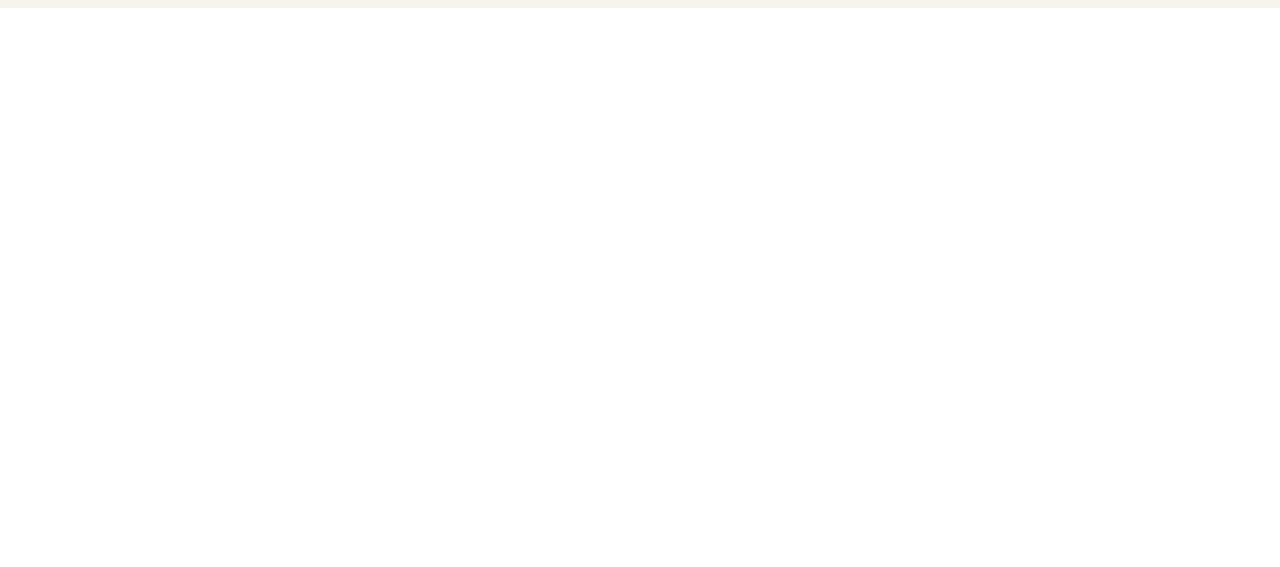
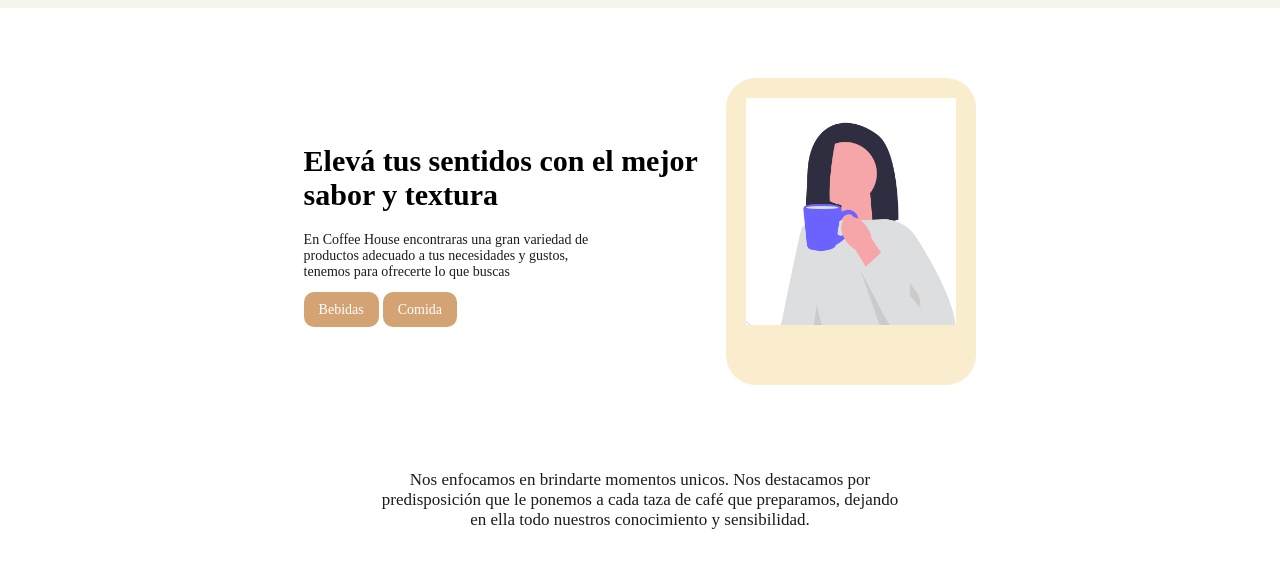
Before and after one commit to KeilaDiaz/proyecto-lading-page, a plain HTML site: page index.html in a window 1280 px wide. Shown: the part 57-624 px from the top of the page. Drawn offline with Linux system fonts and the light colour scheme.

Commit message:
add: info section

```diff
--- a/index.html
+++ b/index.html
@@ -4,9 +4,9 @@
     <meta charset="UTF-8">
     <meta name="viewport" content="width=device-width, initial-scale=1.0">
     <title>Document</title>
+    <link rel="stylesheet" href="./style.css">
 </head>
 <body>
-    <link rel="stylesheet" href="./style.css">
     <header>
         <img src="./imagenes/logo_200x200.png" alt="logo cafe" class="Logo">
         <nav class="navbar">
@@ -17,9 +17,37 @@
                 <li><a href="#">Infusiones & Tés</a></li>
                 <li><a href="#">Contacto</a></li>
             </ul>
-
             <img src="./imagenes/shopping-cart.svg" alt="Carrito" class="cart-icon"/>
         </nav>
     </header>
+    <main>
+        <!-- Hero / Portada -->
+         <section id="hero">
+            <div class="hero-info">
+                <!-- Top -->
+                 <h1>Elevá tus sentidos con el mejor sabor y textura</h1>
+                 <p>En Coffee House encontraras una gran variedad de productos adecuado a tus
+                    necesidades y gustos, tenemos para ofrecerte lo que buscas
+                 </p>
+                 <div>
+                 <a href="#">Bebidas</a>
+                 <a href="#">Comida</a>
+                 </div>
+            </div>
+            <div class="hero-card">
+            <img src="./imagenes/undraw_Coffee_Time_e8cw.png" alt="">
+            <div class="hero-card-info"></div>
+            <div class="hero-card-top"></div>
+            </div>
+         </section>
+         <section id="text">
+            <div class="hero-text">
+                <p>Nos enfocamos en brindarte momentos unicos.
+                    Nos destacamos por predisposición que le ponemos a cada taza
+                    de café que preparamos, dejando en ella todo nuestros
+                    conocimiento y sensibilidad.</p>
+            </div>
+         </section>
+    </main>
 </body>
 </html>
--- a/style.css
+++ b/style.css
@@ -1,3 +1,9 @@
+/* variable */
+:root {
+    --background: white;
+    --primary: #d4a373;
+    --secondary: #faedcd;
+}
 * {
     margin: 0;
     padding: 0;
@@ -38,3 +44,71 @@ header {
     color: var(--text-black);
     font-size: 14px;
 }
+
+/* Main */
+body {
+    background: var(--background);
+}
+main {
+    display: flex;
+    flex-direction: column;
+    align-items: center;
+    justify-content: center;
+    background: var(--background);
+}
+
+#hero {
+    max-width: 1200px;
+    display: flex;
+    justify-content: center;
+    align-items: center;
+    padding: 70px 0;
+}
+
+.hero-info {
+    display: flex;
+    flex-direction: column;
+    align-items: flex-start;
+    gap: 20px;
+    width: 50%;
+}
+
+.hero-info h1 {
+    font-size: 30px;
+    font-weight: bold;
+    color: black;
+}
+
+.hero-info p {
+    font-size: 14px;
+    width: 300px;
+    color: rgb(27, 27, 27);
+}
+
+.hero-info a {
+    background: var(--primary);
+    color: white;
+    border-radius: 10px;
+    padding: 10px 15px;
+    font-size: 14px;
+
+}
+.hero-card {
+    background: var(--secondary);
+    padding: 20px;
+    border-radius: 30px;
+    display: flex;
+    flex-direction: column;
+    gap: 20px;
+    width: 250px;
+}
+
+.hero-text p {
+    font-size: 17px;
+    color: rgb(27, 27, 27);
+    width: 550px;
+    display: flex;
+    padding: 15px;
+    text-align: center;
+    justify-content: center;
+}
```
Also changed, not shown: imagenes/undraw_Coffee_Time_e8cw.png (added).
